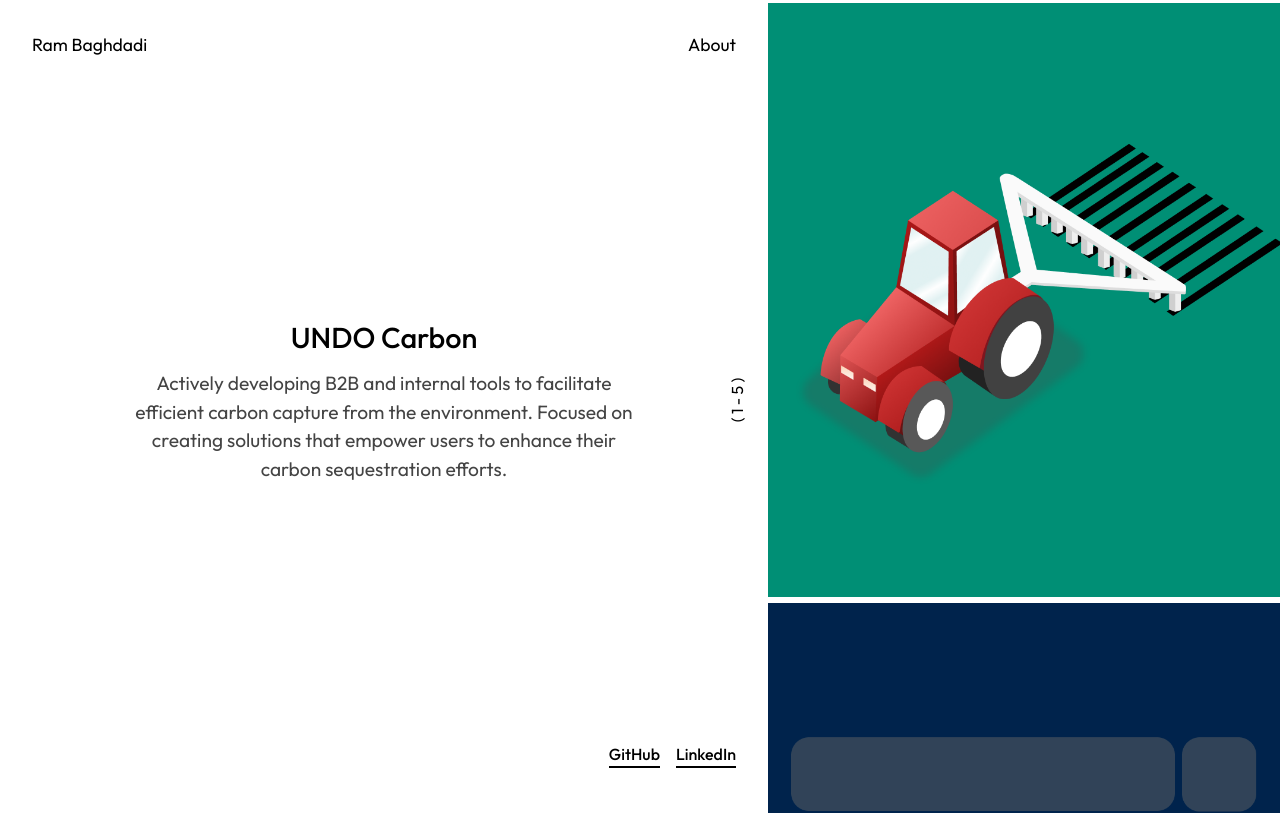
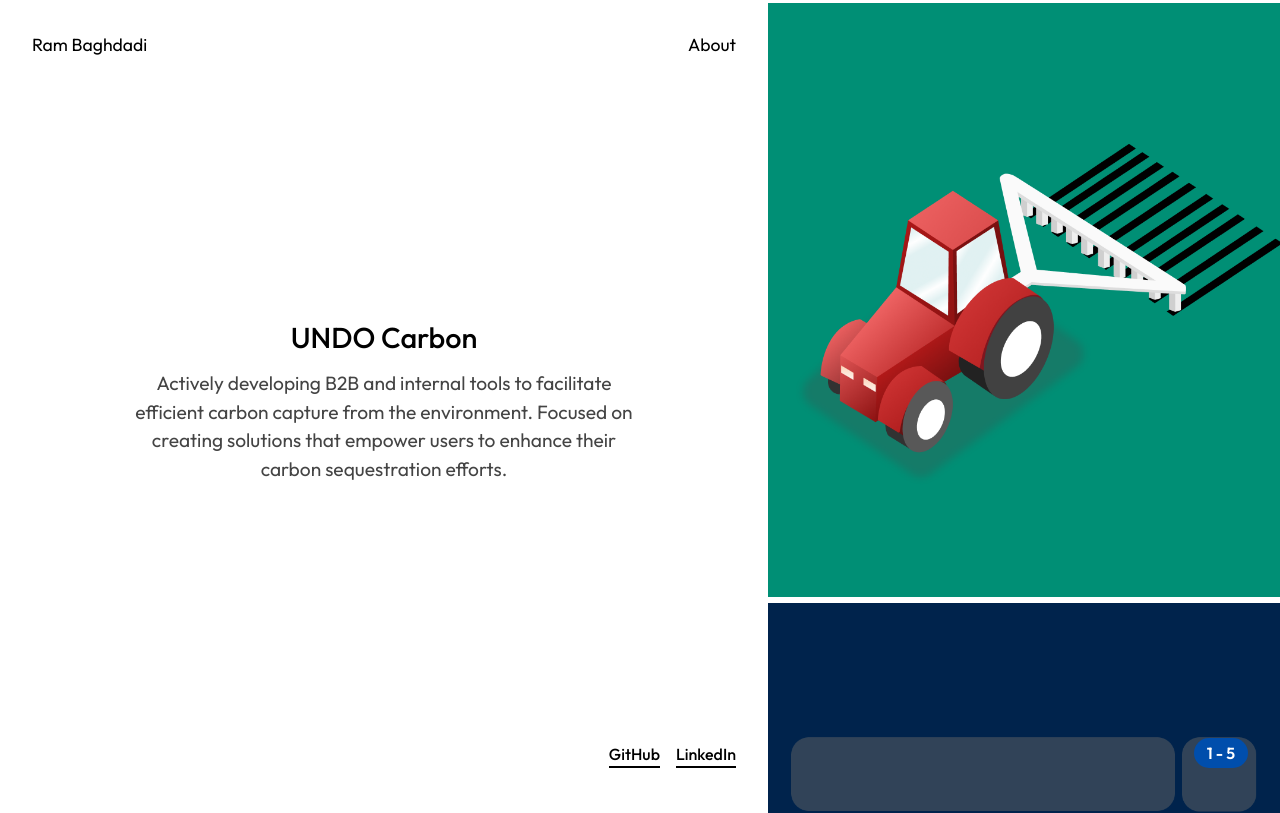
Before and after one commit to rambaghdadi/portfolio, a React (Vite) app: page / in a window 1280 px wide. Shown: the top 813 px of the page. Built offline with nearby package versions, Linux system fonts and the light colour scheme.

Commit message:
added debounce

```diff
--- a/src/pages/Home/Home.module.css
+++ b/src/pages/Home/Home.module.css
@@ -28,12 +28,16 @@
   position: relative;
 
   .slideNumber {
-    position: absolute;
-    padding: 0.5rem;
-    right: 0;
-    top: 50%;
-    transform: translate(0, -50%) rotate(-90deg);
+    color: white;
+    font-weight: 600;
+    background-color: var(--accent-color);
+    position: fixed;
+    padding: 0.2rem 0.8rem;
+    border-radius: 20rem;
+    right: 2rem;
+    bottom: 2rem;
     display: none;
+    z-index: 2;
 
     @media (min-width: 850px) {
       display: block;
--- a/src/pages/Home/Home.tsx
+++ b/src/pages/Home/Home.tsx
@@ -60,7 +60,7 @@
             }}
           />
           <div className={classes.slideNumber}>
-            <p>{`(  ${currentSlide + 1}  -  ${slides.length}  )`}</p>
+            <p>{`${currentSlide + 1} - ${slides.length}`}</p>
           </div>
           <div className={classes.slideInfo}>
             <div className={classes.mobileAbout}>
--- a/src/pages/Home/components/Carousel/Carousel.tsx
+++ b/src/pages/Home/components/Carousel/Carousel.tsx
@@ -32,20 +32,6 @@
 }: ICarouselProps) => {
   const sectionRef = useRef<HTMLElement>(null);
   const slidesRef = useRef<HTMLDivElement>(null);
-  const loopRef = useRef<any>(null);
-
-  const handleScroll = useCallback(
-    debounce((self: any) => {
-      if (loopRef.current) {
-        loopRef.current.timeScale(
-          Math.abs(self.deltaX) > Math.abs(self.deltaY)
-            ? -self.deltaX
-            : -self.deltaY,
-        );
-      }
-    }, 10),
-    [],
-  );
 
   useGSAP(
     () => {
@@ -59,14 +45,23 @@
 
       if (!loop) return;
 
-      loopRef.current = loop;
+      const slow = gsap.to(loop, { timeScale: 0 });
       loop.timeScale(0);
+
+      const debouncedOnChange = debounce((e) => {
+        loop.timeScale(
+          Math.abs(e.deltaX) > Math.abs(e.deltaY) ? -e.deltaX : -e.deltaY,
+        );
+        slow.invalidate().restart();
+      }, 10);
 
       ScrollTrigger.observe({
         target: document.documentElement,
         type: "touch,wheel",
         wheelSpeed: -0.1,
-        onChange: handleScroll,
+        onChange: (e) => {
+          debouncedOnChange(e);
+        },
       });
     },
     { scope: sectionRef },
```
